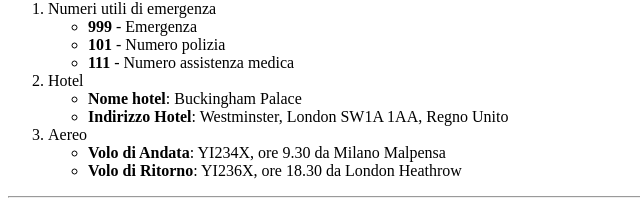
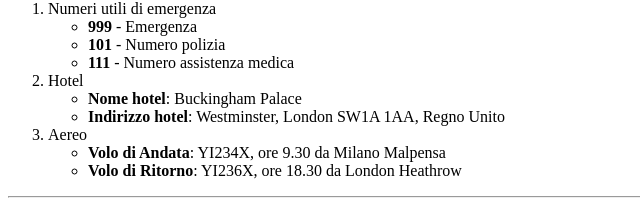
Before and after one commit to StefanoGalandrini/html-london-trip, a plain HTML site: page index.html in a window 1280 px wide. Shown: the part 1110-1325 px from the top of the page, 0-640 px from the left. Drawn offline with Linux system fonts and the light colour scheme.

Commit message:
Final version

```diff
--- a/index.html
+++ b/index.html
@@ -82,7 +82,7 @@
                     Hotel
                     <ul>
                         <li><strong>Nome hotel</strong>: Buckingham Palace</li>
-                        <li><strong>Indirizzo Hotel</strong>: Westminster, London SW1A 1AA, Regno Unito</li>
+                        <li><strong>Indirizzo hotel</strong>: Westminster, London SW1A 1AA, Regno Unito</li>
                     </ul>
                 </li>
                 <li>
```
